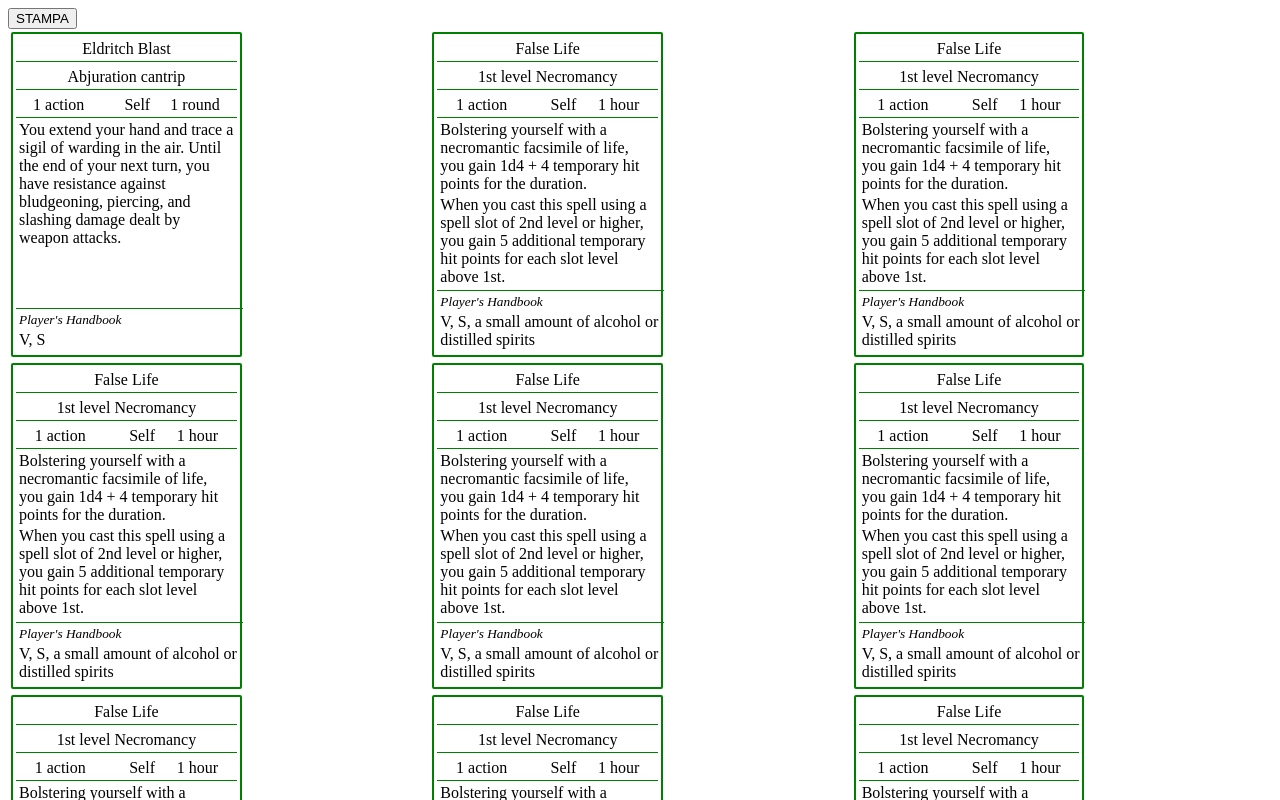
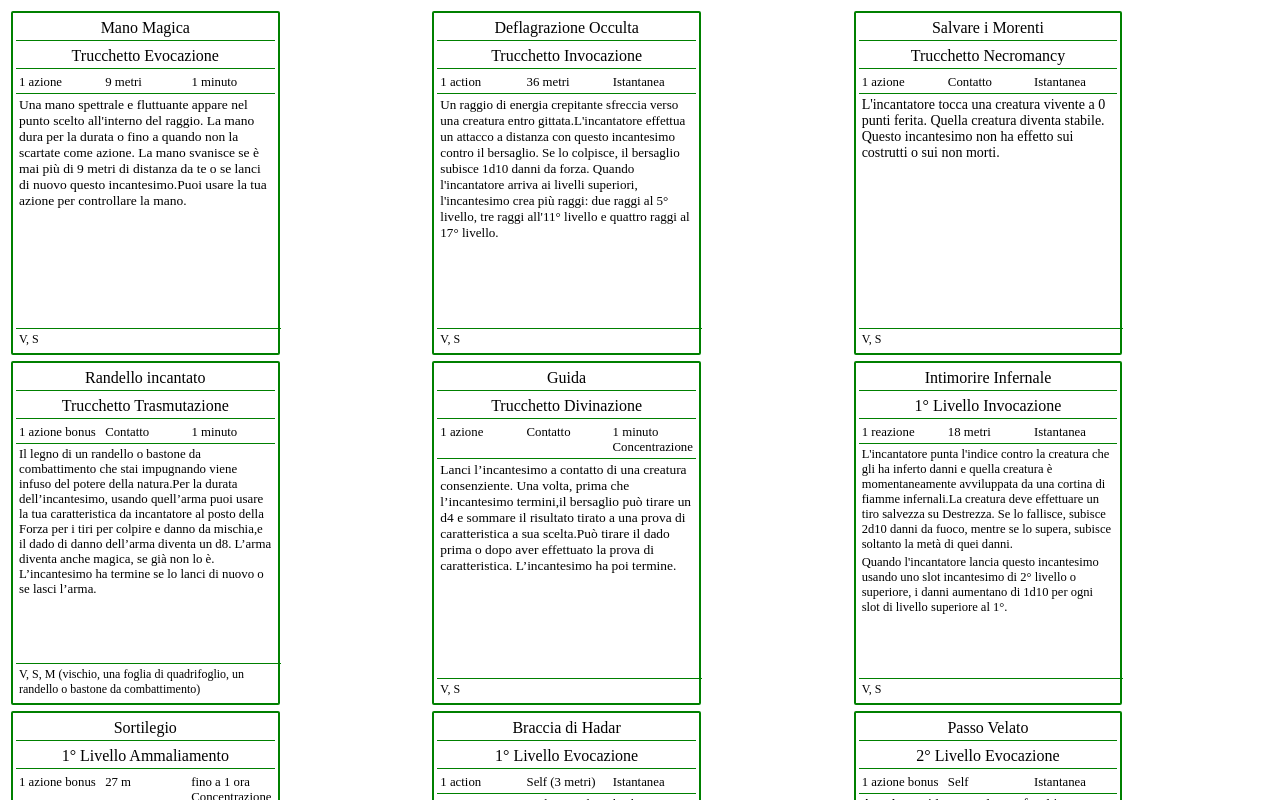
Before and after one commit to WBPiccolo/dndSpellBook, an Angular app: page / in a window 1280 px wide. Shown: the top 800 px of the page. Built offline with nearby package versions, Linux system fonts and the light colour scheme.

Commit message:
dimensione testo carta dinamico

```diff
--- a/package.json
+++ b/package.json
@@ -18,6 +18,7 @@
     "@angular/platform-browser": "~12.2.0",
     "@angular/platform-browser-dynamic": "~12.2.0",
     "@angular/router": "~12.2.0",
+    "html2canvas": "^1.4.1",
     "jspdf": "^2.5.1",
     "rxjs": "~6.6.0",
     "tslib": "^2.3.0",
--- a/src/app/app.component.html
+++ b/src/app/app.component.html
@@ -1,6 +1,6 @@
-<div>
+<!-- <div>
   <button (click)="printCards()">STAMPA</button>
-</div>
+</div> -->
 
 <div class="card-wrapper" #pdfTable>
   <card *ngFor="let spell of spellbook" [spellData]="spell"></card>
--- a/src/app/app.component.scss
+++ b/src/app/app.component.scss
@@ -2,3 +2,7 @@
   display: grid;
   grid-template-columns: 1fr 1fr 1fr;
 }
+
+card {
+  display: block;
+}
--- a/src/app/app.component.ts
+++ b/src/app/app.component.ts
@@ -2,6 +2,7 @@ import { Component, ElementRef, ViewChild } from '@angular/core';
 import jsPDF from 'jspdf';
 import { mockSpell, mockSpellbook } from './mock/spell';
 import { Spell } from './shared/spell';
+import html2canvas from 'html2canvas';
 
 @Component({
   selector: 'app-root',
@@ -9,18 +10,22 @@ import { Spell } from './shared/spell';
   styleUrls: ['./app.component.scss'],
 })
 export class AppComponent {
-  @ViewChild('pdfTable', {static: false}) pdfTable: ElementRef;
+  @ViewChild('pdfTable', { static: false }) pdfTable: ElementRef;
 
   title = 'Dungeons And Dragons SpellBook';
 
   spellbook: Spell[] = mockSpellbook;
 
-
-  printCards(){
+  printCards() {
     const doc = new jsPDF();
     const pdfTable = this.pdfTable.nativeElement;
+    console.log(pdfTable);
 
-    doc.html(pdfTable.innerHTML);
-    doc.save('www.pdf');
+    //doc.html(pdfTable);
+    html2canvas(document.body).then(function (canvas) {
+      var imgData = canvas.toDataURL('image/png');
+
+      doc.save('test.pdf');
+    });
   }
 }
--- a/src/app/components/card/card.component.html
+++ b/src/app/components/card/card.component.html
@@ -6,27 +6,25 @@
   </div>
   <div class="flexbox-container spell-level space-evenly">
     <div>
-      {{
-        spellData?.level === "cantrip"
-          ? spellData.school + " " + spellData.level
-          : spellData.level + " level " + spellData.school
-      }}
-      {{ spellData.isRitual ? "Ritual" : "" }}
+      {{ getSpellCastingData() }}
     </div>
   </div>
-  <div class="casting-stats flexbox-container space-evenly">
+  <div class="casting-stats flexbox-container">
     <div>
       {{ spellData?.castingTime }}
     </div>
     <div>
-      {{ spellData?.target }}
+      {{ spellData?.range }}
     </div>
     <div>
-      {{ spellData?.range }}
+      {{ spellData?.duration }}
+      {{ spellData?.requiresConcentration ? "Concentrazione" : "" }}
     </div>
-    <div>{{ spellData?.duration }} {{ spellData?.requiresConcentration }}</div>
   </div>
-  <div class="spell-text-container">
+  <div
+    class="spell-text-container"
+    [ngStyle]="{ 'font-size.px': calculateFontSize() }"
+  >
     <div class="spell-text">
       {{ spellData?.description }}
     </div>
--- a/src/app/components/card/card.component.scss
+++ b/src/app/components/card/card.component.scss
@@ -1,17 +1,36 @@
 div {
   margin: 3px;
-}
-.spell-name {
-  margin-right: auto;
-  margin-left: auto;
 }
 
 .card-container {
   border-radius: 2px;
   border: 2px solid green;
-  width: 6cm;
-  height: 8.5cm;
+  width: 7cm;
+  height: 9cm;
   position: relative;
+
+  .title-container {
+    .spell-name {
+      margin-right: auto;
+      margin-left: auto;
+    }
+  }
+
+  .casting-stats {
+    font-size: 80%;
+    div {
+      width: 33%;
+    }
+  }
+
+  .spell-source {
+    font-size: 10pt;
+    font-style: italic;
+  }
+
+  .spell-components {
+    font-size: 12px;
+  }
 }
 
 .bottom-container {
@@ -29,8 +48,3 @@ div {
 .bottom-container {
   border-top: 1px solid green;
 }
-
-.spell-source {
-  font-size: 10pt;
-  font-style: italic;
-}
--- a/src/app/components/card/card.component.ts
+++ b/src/app/components/card/card.component.ts
@@ -18,13 +18,50 @@ export class CardComponent implements OnInit {
     this.spellData.components?.verbal ? (formattedText += 'V, ') : '';
     this.spellData.components?.somatic ? (formattedText += 'S, ') : '';
     this.spellData.components?.materials
-      ? (formattedText += this.spellData.components?.materials?.join(', '))
+      ? (formattedText +=
+          'M (' + this.spellData.components?.materials?.join(', ') + ')')
       : '';
     formattedText = formattedText.trim();
-    console.log(formattedText, formattedText[formattedText.length - 1] === ',');
     formattedText[formattedText.length - 1] === ','
-      ? formattedText = formattedText.replace(/,\s*$/, "")
+      ? (formattedText = formattedText.replace(/,\s*$/, ''))
       : '';
     return formattedText;
   }
+
+  getSpellCastingData(): string {
+    let castingData: string = '';
+    if (this.spellData.level === 0) {
+      castingData = `Trucchetto`;
+    } else {
+      castingData = `${this.spellData.level}° Livello`;
+    }
+    castingData += ` ${this.spellData.school}`;
+    castingData += this.spellData.isRitual ? 'Rituale' : '';
+    return castingData;
+  }
+
+  calculateFontSize(): number {
+    let charNumber =
+      (this.spellData.description?.length || 0) +
+      (this.spellData.atHigherLevels?.length || 0);
+    if (charNumber < 200) {
+      charNumber = 200;
+    }
+    // let fontSize: number = 16;
+    // if (charNumber <= 600 && charNumber > 400) {
+    //   fontSize = 14;
+    // } else if (charNumber <= 800 && charNumber > 600) {
+    //   fontSize = 12;
+    // } else if (charNumber <= 1000 && charNumber > 800) {
+    //   fontSize = 12;
+    // } else if (charNumber <= 1050 && charNumber > 800) {
+    //   fontSize = 9;
+    // } else if (charNumber > 1050) {
+    //   fontSize = 5;
+    // }
+    // return fontSize;
+
+    //Viva i magic numbers
+    return 15 - charNumber / 200;
+  }
 }
--- a/src/app/mock/spell.ts
+++ b/src/app/mock/spell.ts
@@ -2,7 +2,7 @@ import { Spell } from '../shared/spell';
 
 export const mockSpell: Spell = {
   name: 'Eldritch Blast',
-  level: 'cantrip',
+  level: 0,
   school: 'Abjuration',
   castingTime: '1 action',
   range: 'Self',
@@ -18,235 +18,156 @@ export const mockSpell: Spell = {
 
 export const mockSpellbook: Spell[] = [
   {
-    name: 'Eldritch Blast',
-    level: 'cantrip',
-    school: 'Abjuration',
-    castingTime: '1 action',
-    range: 'Self',
-    duration: '1 round',
+    name: 'Mano Magica',
+    level: 0,
+    school: 'Evocazione',
+    castingTime: '1 azione',
+    range: '9 metri',
+    duration: '1 minuto',
     components: {
       verbal: true,
       somatic: true,
     },
     description:
-      'You extend your hand and trace a sigil of warding in the air. Until the end of your next turn, you have resistance against bludgeoning, piercing, and slashing damage dealt by weapon attacks.',
-    source: "Player's Handbook",
+      "Una mano spettrale e fluttuante appare nel punto scelto all'interno del raggio. La mano dura per la durata o fino a quando non la scartate come azione. La mano svanisce se è mai più di 9 metri di distanza da te o se lanci di nuovo questo incantesimo.Puoi usare la tua azione per controllare la mano.",
   },
   {
-    name: 'False Life',
-    level: '1st',
-    school: 'Necromancy',
+    name: 'Deflagrazione Occulta',
+    level: 0,
+    school: 'Invocazione',
     castingTime: '1 action',
-    range: 'Self',
-    duration: '1 hour',
+    range: '36 metri',
+    duration: 'Istantanea',
     components: {
       verbal: true,
       somatic: true,
-      materials: ['a small amount of alcohol or distilled spirits'],
     },
     description:
-      'Bolstering yourself with a necromantic facsimile of life, you gain 1d4 + 4 temporary hit points for the duration.',
-    atHigherLevels:
-      ' When you cast this spell using a spell slot of 2nd level or higher, you gain 5 additional temporary hit points for each slot level above 1st.',
-    source: "Player's Handbook",
+      'Un raggio di energia crepitante sfreccia verso una creatura entro gittata.' +
+      "L'incantatore effettua un attacco a distanza con questo incantesimo contro il bersaglio. Se lo colpisce, il bersaglio subisce 1d10 danni da forza.\n" +
+      "Quando l'incantatore arriva ai livelli superiori, l'incantesimo crea più raggi: due raggi al 5° livello, tre raggi all'11° livello e quattro raggi al 17° livello.",
   },
   {
-    name: 'False Life',
-    level: '1st',
+    name: 'Salvare i Morenti',
+    level: 0,
     school: 'Necromancy',
-    castingTime: '1 action',
-    range: 'Self',
-    duration: '1 hour',
+    castingTime: '1 azione',
+    range: 'Contatto',
+    duration: 'Istantanea',
     components: {
       verbal: true,
       somatic: true,
-      materials: ['a small amount of alcohol or distilled spirits'],
     },
     description:
-      'Bolstering yourself with a necromantic facsimile of life, you gain 1d4 + 4 temporary hit points for the duration.',
-    atHigherLevels:
-      ' When you cast this spell using a spell slot of 2nd level or higher, you gain 5 additional temporary hit points for each slot level above 1st.',
-    source: "Player's Handbook",
+      "L'incantatore tocca una creatura vivente a 0 punti ferita.\n" +
+      'Quella creatura diventa stabile.\n' +
+      'Questo incantesimo non ha effetto sui costrutti o sui non morti.',
   },
   {
-    name: 'False Life',
-    level: '1st',
-    school: 'Necromancy',
-    castingTime: '1 action',
-    range: 'Self',
-    duration: '1 hour',
+    name: 'Randello incantato',
+    level: 0,
+    school: 'Trasmutazione',
+    castingTime: '1 azione bonus',
+    range: 'Contatto',
+    duration: '1 minuto',
     components: {
       verbal: true,
       somatic: true,
-      materials: ['a small amount of alcohol or distilled spirits'],
+      materials: [
+        'vischio',
+        'una foglia di quadrifoglio',
+        'un randello o bastone da combattimento',
+      ],
     },
     description:
-      'Bolstering yourself with a necromantic facsimile of life, you gain 1d4 + 4 temporary hit points for the duration.',
-    atHigherLevels:
-      ' When you cast this spell using a spell slot of 2nd level or higher, you gain 5 additional temporary hit points for each slot level above 1st.',
-    source: "Player's Handbook",
+      'Il legno di un randello o bastone da combattimento che stai impugnando viene infuso del potere della natura.' +
+      'Per la durata dell’incantesimo, usando quell’arma puoi usare la tua caratteristica da incantatore al posto della Forza per i tiri per colpire e danno da mischia,' +
+      'e il dado di danno dell’arma diventa un d8. L’arma diventa anche magica, se già non lo è. L’incantesimo ha termine se lo lanci di nuovo o se lasci l’arma.',
   },
   {
-    name: 'False Life',
-    level: '1st',
-    school: 'Necromancy',
-    castingTime: '1 action',
-    range: 'Self',
-    duration: '1 hour',
+    name: 'Guida',
+    level: 0,
+    school: 'Divinazione',
+    castingTime: '1 azione',
+    range: 'Contatto',
+    duration: '1 minuto',
+    requiresConcentration: true,
     components: {
       verbal: true,
       somatic: true,
-      materials: ['a small amount of alcohol or distilled spirits'],
     },
     description:
-      'Bolstering yourself with a necromantic facsimile of life, you gain 1d4 + 4 temporary hit points for the duration.',
-    atHigherLevels:
-      ' When you cast this spell using a spell slot of 2nd level or higher, you gain 5 additional temporary hit points for each slot level above 1st.',
-    source: "Player's Handbook",
+      'Lanci l’incantesimo a contatto di una creatura consenziente. Una volta, prima che l’incantesimo termini,' +
+      'il bersaglio può tirare un d4 e sommare il risultato tirato a una prova di caratteristica a sua scelta.' +
+      'Può tirare il dado prima o dopo aver effettuato la prova di caratteristica. L’incantesimo ha poi termine.',
   },
   {
-    name: 'False Life',
-    level: '1st',
-    school: 'Necromancy',
-    castingTime: '1 action',
-    range: 'Self',
-    duration: '1 hour',
+    name: 'Intimorire Infernale',
+    level: 1,
+    school: 'Invocazione',
+    castingTime: '1 reazione',
+    range: '18 metri',
+    duration: 'Istantanea',
     components: {
       verbal: true,
       somatic: true,
-      materials: ['a small amount of alcohol or distilled spirits'],
     },
     description:
-      'Bolstering yourself with a necromantic facsimile of life, you gain 1d4 + 4 temporary hit points for the duration.',
+      "L'incantatore punta l'indice contro la creatura che gli ha inferto danni e quella creatura è momentaneamente avviluppata da una cortina di fiamme infernali." +
+      'La creatura deve effettuare un tiro salvezza su Destrezza. Se lo fallisce, subisce 2d10 danni da fuoco, mentre se lo supera, subisce soltanto la metà di quei danni.',
     atHigherLevels:
-      ' When you cast this spell using a spell slot of 2nd level or higher, you gain 5 additional temporary hit points for each slot level above 1st.',
-    source: "Player's Handbook",
+      "Quando l'incantatore lancia questo incantesimo usando uno slot incantesimo di 2° livello o superiore, i danni aumentano di 1d10 per ogni slot di livello superiore al 1°.",
   },
   {
-    name: 'False Life',
-    level: '1st',
-    school: 'Necromancy',
-    castingTime: '1 action',
-    range: 'Self',
-    duration: '1 hour',
+    name: 'Sortilegio',
+    level: 1,
+    school: 'Ammaliamento',
+    castingTime: '1 azione bonus',
+    range: '27 m',
+    duration: 'fino a 1 ora',
+    requiresConcentration: true,
     components: {
       verbal: true,
       somatic: true,
-      materials: ['a small amount of alcohol or distilled spirits'],
+      materials: ["l'occhio pietrificato di un girino"],
     },
     description:
-      'Bolstering yourself with a necromantic facsimile of life, you gain 1d4 + 4 temporary hit points for the duration.',
+      "L'incantatore scaglia una maledizione su una creatura entro gittata e che egli sia in grado di vedere." +
+      "Finché l'incantesimo non termina, l'incantatore infligge 1d6 danni necrotici extra al bersaglio ogni volta che lo colpisce con un attacco. Inoltre, quando l'incantatore lancia l'incantesimo, sceglie una caratteristica. Il bersaglio subisce svantaggio alle prove di caratteristica effettuate con la caratteristica scelta." +
+      "Se il bersaglio scende a 0 punti ferita prima che questo incantesimo termini, l'incantatore può usare un'azione bonus in un suo turno successivo per maledire una nuova creatura." +
+      'Un incantesimo rimuovi maledizione lanciato sul bersaglio termina questo incantesimo prematuramente.',
     atHigherLevels:
-      ' When you cast this spell using a spell slot of 2nd level or higher, you gain 5 additional temporary hit points for each slot level above 1st.',
-    source: "Player's Handbook",
+      "Quando l'incantatore lancia questo incantesimo usando uno slot incantesimo di 3° o 4° livello, può mantenere la concentrazione sull'incantesimo fino a un massimo di 8 ore. Quando usa uno slot incantesimo di 5° livello o superiore, può mantenere la concentrazione sull'incantesimo fino a un massimo di 24 ore.",
   },
   {
-    name: 'False Life',
-    level: '1st',
-    school: 'Necromancy',
+    name: 'Braccia di Hadar',
+    level: 1,
+    school: 'Evocazione',
     castingTime: '1 action',
-    range: 'Self',
-    duration: '1 hour',
+    range: 'Self (3 metri)',
+    duration: 'Istantanea',
     components: {
       verbal: true,
       somatic: true,
-      materials: ['a small amount of alcohol or distilled spirits'],
     },
     description:
-      'Bolstering yourself with a necromantic facsimile of life, you gain 1d4 + 4 temporary hit points for the duration.',
+      "L'incantatore invoca il potere di Hadar, la Fame Oscura." +
+      'Dalla sua persona si protendono alcuni tentacoli di energia oscura che tempestano di colpi tutte le creature entro 3 metri da lui.' +
+      "Ogni creatura in quell'area deve effettuare un tiro salvezza su Forza. Se lo fallisce, subisce 2d6 danni necrotici e non può effettuare reazioni fino al suo turno successivo. Se lo supera, subisce soltanto la metà di quei danni, ma non subisce altri effetti.",
     atHigherLevels:
-      ' When you cast this spell using a spell slot of 2nd level or higher, you gain 5 additional temporary hit points for each slot level above 1st.',
-    source: "Player's Handbook",
+      "Quando l'incantatore lancia questo incantesimo usando uno slot incantesimo di 2° livello o superiore, i danni aumentano di 1d6 per ogni slot superiore al 1°.",
   },
   {
-    name: 'False Life',
-    level: '1st',
-    school: 'Necromancy',
-    castingTime: '1 action',
+    name: 'Passo Velato',
+    level: 2,
+    school: 'Evocazione',
+    castingTime: '1 azione bonus',
     range: 'Self',
-    duration: '1 hour',
+    duration: 'Istantanea',
     components: {
       verbal: true,
-      somatic: true,
-      materials: ['a small amount of alcohol or distilled spirits'],
     },
     description:
-      'Bolstering yourself with a necromantic facsimile of life, you gain 1d4 + 4 temporary hit points for the duration.',
-    atHigherLevels:
-      ' When you cast this spell using a spell slot of 2nd level or higher, you gain 5 additional temporary hit points for each slot level above 1st.',
-    source: "Player's Handbook",
+      'Avvolto rapidamente da una foschia argentata, ti teletrasporti di massimo 9 metri in uno spazio non occupato che puoi vedere.',
   },
-  {
-    name: 'False Life',
-    level: '1st',
-    school: 'Necromancy',
-    castingTime: '1 action',
-    range: 'Self',
-    duration: '1 hour',
-    components: {
-      verbal: true,
-      somatic: true,
-      materials: ['a small amount of alcohol or distilled spirits'],
-    },
-    description:
-      'Bolstering yourself with a necromantic facsimile of life, you gain 1d4 + 4 temporary hit points for the duration.',
-    atHigherLevels:
-      ' When you cast this spell using a spell slot of 2nd level or higher, you gain 5 additional temporary hit points for each slot level above 1st.',
-    source: "Player's Handbook",
-  },
-  {
-    name: 'False Life',
-    level: '1st',
-    school: 'Necromancy',
-    castingTime: '1 action',
-    range: 'Self',
-    duration: '1 hour',
-    components: {
-      verbal: true,
-      somatic: true,
-      materials: ['a small amount of alcohol or distilled spirits'],
-    },
-    description:
-      'Bolstering yourself with a necromantic facsimile of life, you gain 1d4 + 4 temporary hit points for the duration.',
-    atHigherLevels:
-      ' When you cast this spell using a spell slot of 2nd level or higher, you gain 5 additional temporary hit points for each slot level above 1st.',
-    source: "Player's Handbook",
-  },
-  {
-    name: 'False Life',
-    level: '1st',
-    school: 'Necromancy',
-    castingTime: '1 action',
-    range: 'Self',
-    duration: '1 hour',
-    components: {
-      verbal: true,
-      somatic: true,
-      materials: ['a small amount of alcohol or distilled spirits'],
-    },
-    description:
-      'Bolstering yourself with a necromantic facsimile of life, you gain 1d4 + 4 temporary hit points for the duration.',
-    atHigherLevels:
-      ' When you cast this spell using a spell slot of 2nd level or higher, you gain 5 additional temporary hit points for each slot level above 1st.',
-    source: "Player's Handbook",
-  },
-  {
-    name: 'False Life',
-    level: '1st',
-    school: 'Necromancy',
-    castingTime: '1 action',
-    range: 'Self',
-    duration: '1 hour',
-    components: {
-      verbal: true,
-      somatic: true,
-      materials: ['a small amount of alcohol or distilled spirits'],
-    },
-    description:
-      'Bolstering yourself with a necromantic facsimile of life, you gain 1d4 + 4 temporary hit points for the duration.',
-    atHigherLevels:
-      ' When you cast this spell using a spell slot of 2nd level or higher, you gain 5 additional temporary hit points for each slot level above 1st.',
-    source: "Player's Handbook",
-  },
-
 ];
--- a/src/app/shared/spell.ts
+++ b/src/app/shared/spell.ts
@@ -1,10 +1,9 @@
 export interface Spell {
   name?: string;
-  level?: string;
+  level?: number;
   school?: string;
   castingTime?: string;
   range?: string;
-  target?: string;
   duration?: string;
   components?: {
     verbal?: boolean;
```
Also changed, not shown: 1 other file (tests, documents, lock files or other folders).
